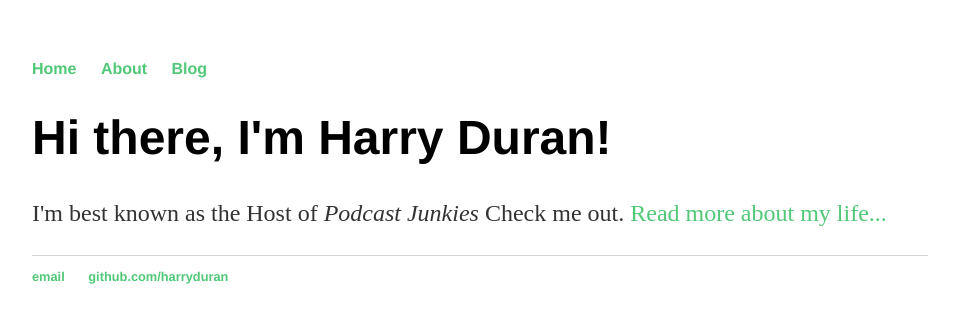
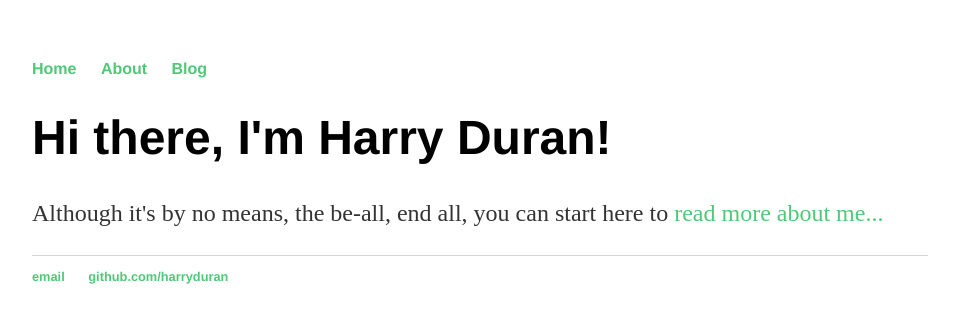
Before and after one commit to harryduran/harryduran.github.io, a Jekyll site: the page built from index.html, in a window 1280 px wide. Shown: the top 323 px of the page, without its empty margins (160-1119 px from the left). Built offline with Jekyll 4.4.1, drawn with Linux system fonts in a browser that asks for light colours.

Commit message:
Update index.html

```diff
--- a/index.html
+++ b/index.html
@@ -4,5 +4,5 @@ title: Harry Duran, Eternal Student
 ---
 <div class="blurb">
 	<h1>Hi there, I'm Harry Duran!</h1>
-	<p>I'm best known as the Host of <em>Podcast Junkies</em> Check me out. <a href="/about">Read more about my life...</a></p>
+	<p>Although it's by no means, the be-all, end all, you can start here to <a href="/about">read more about me...</a></p>
 </div><!-- /.blurb -->
```
